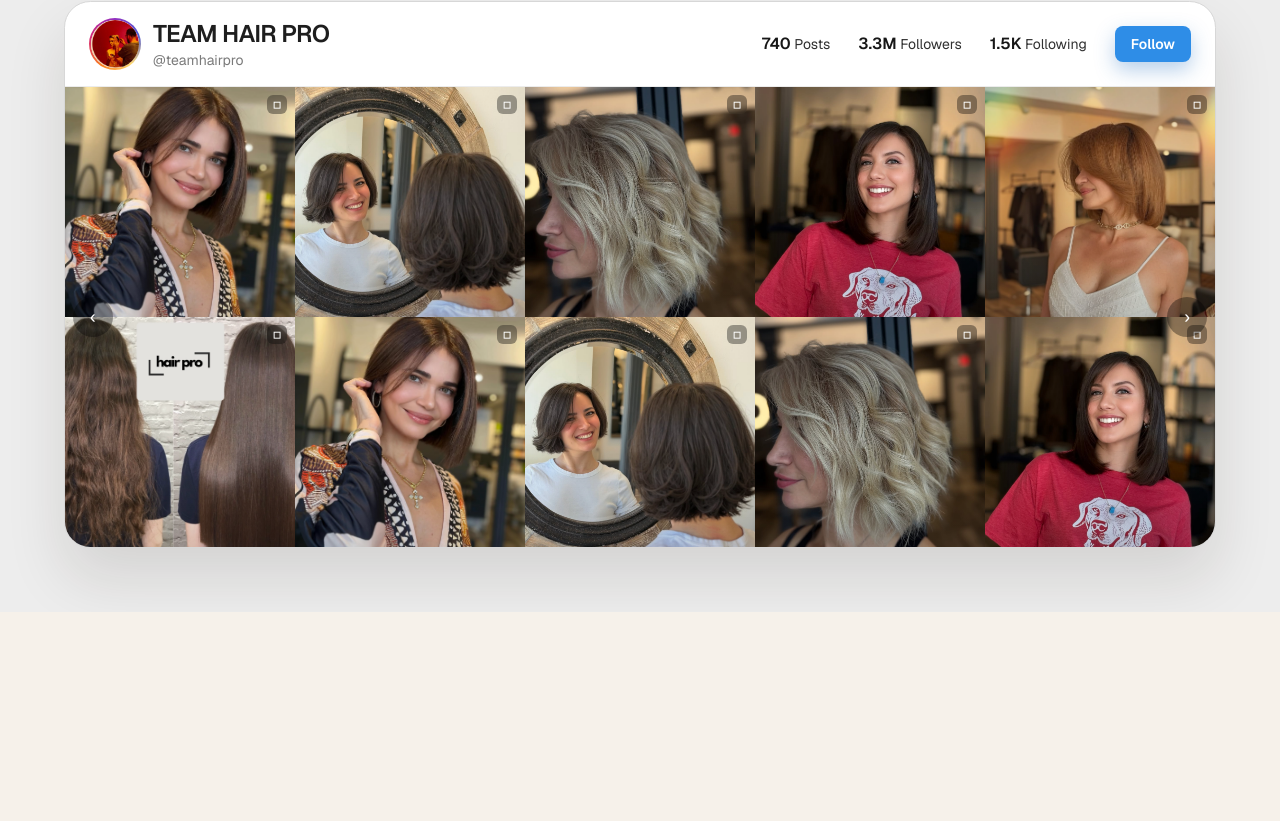
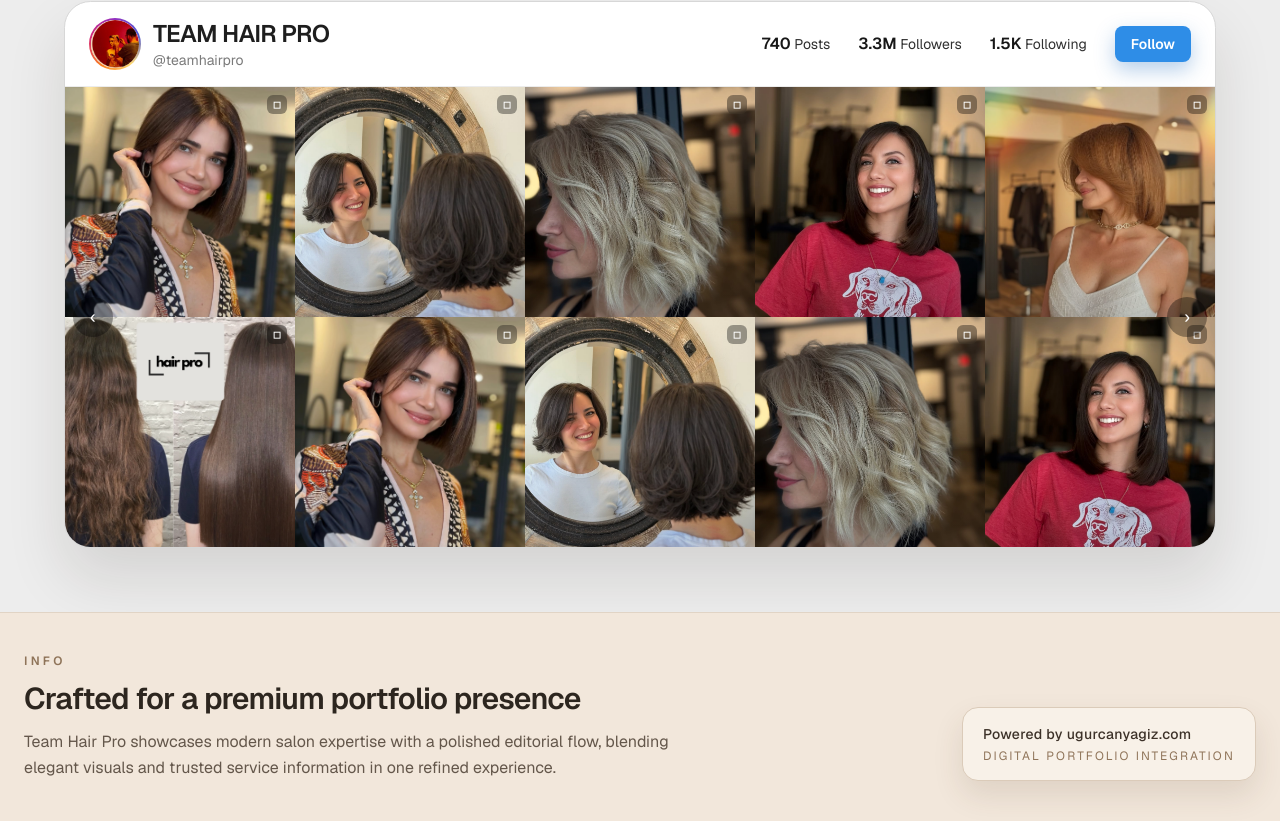
Before and after one commit to ugurcanyagiz/teamhairpro, a Next.js app: page / in a window 1280 px wide. Shown: the part 2362-3183 px from the top of the page. Before the commit the page ends 2974 px from the top, so only its background shows below. Built offline with nearby package versions, Linux system fonts and the light colour scheme.

Commit message:
Add portfolio-style info footer section

```diff
--- a/app/page.tsx
+++ b/app/page.tsx
@@ -217,6 +217,24 @@ export default function Home() {
           </div>
         </section>
       </main>
+
+      <footer className="border-t border-[#e1d4c5] bg-[#f2e7db] px-6 py-10" aria-label="Site information">
+        <div className="mx-auto flex w-full max-w-7xl flex-col gap-6 md:flex-row md:items-end md:justify-between">
+          <div className="space-y-3">
+            <p className="text-xs font-semibold uppercase tracking-[0.28em] text-[#8f7459]">Info</p>
+            <h2 className="text-2xl font-semibold tracking-tight text-[#2d261f] sm:text-3xl">Crafted for a premium portfolio presence</h2>
+            <p className="max-w-2xl text-sm leading-relaxed text-[#64574b] sm:text-base">
+              Team Hair Pro showcases modern salon expertise with a polished editorial flow, blending elegant visuals and trusted service
+              information in one refined experience.
+            </p>
+          </div>
+
+          <div className="rounded-2xl border border-[#dbcbb9] bg-[#f8f1e8] px-5 py-4 text-sm text-[#5b4d40] shadow-[0_14px_30px_rgba(79,57,36,0.12)] md:max-w-xs">
+            <p className="font-medium tracking-wide text-[#3c3128]">Powered by ugurcanyagiz.com</p>
+            <p className="mt-1 text-xs uppercase tracking-[0.18em] text-[#8f7459]">Digital Portfolio Integration</p>
+          </div>
+        </div>
+      </footer>
     </div>
   );
 }
```
